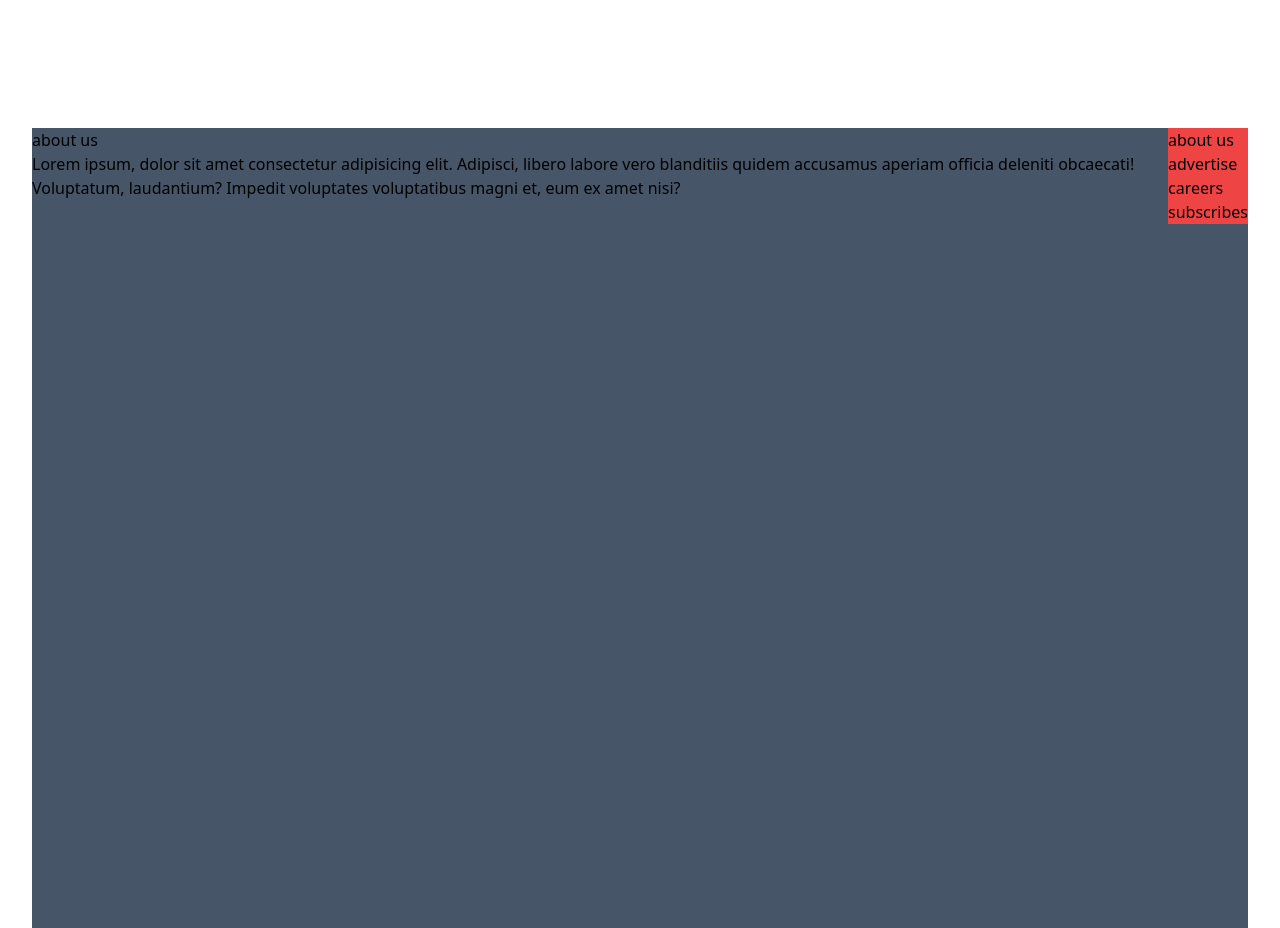
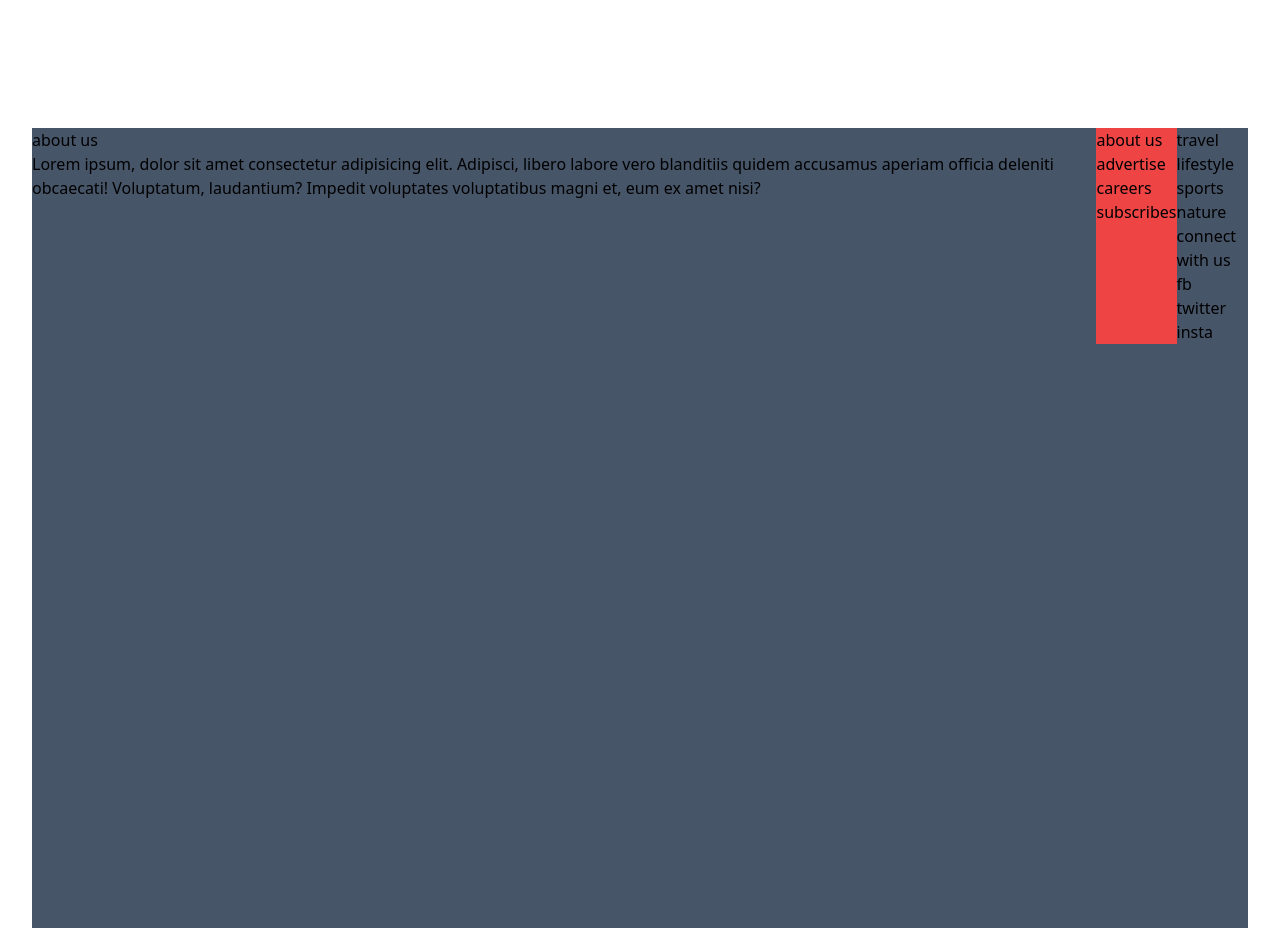
Before and after one commit to aman000712/react, a React (Vite) app: page / in a window 1280 px wide. Shown: the part 4060-4988 px from the top of the page. Built offline with nearby package versions, Linux system fonts and the light colour scheme.

Commit message:
projectone

```diff
--- a/src/App.jsx
+++ b/src/App.jsx
@@ -252,6 +252,36 @@ function App() {
                 subscribes
               </div>
             </div>
+            <div>
+              <div>
+                <div>
+                  travel
+                </div>
+                <div>
+                  lifestyle
+                </div>
+                <div>
+                  sports
+                </div>
+                <div>
+                  nature
+                </div>
+              </div>
+              <div>
+                <div>
+                  connect with us
+                </div>
+                <div>
+                  fb
+                </div>
+                <div>
+                  twitter
+                </div>
+                <div>
+                  insta
+                </div>
+              </div>
+            </div>
           </div>
         </div>
       </div>
```
